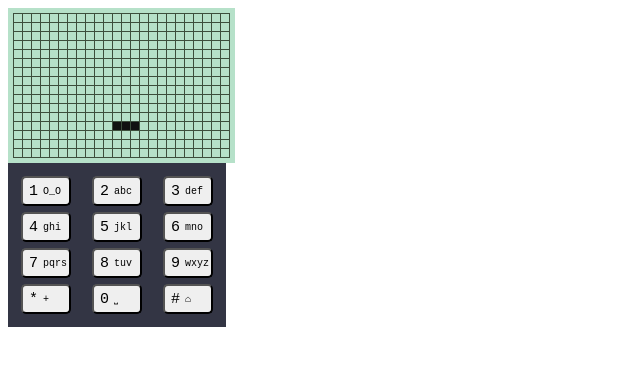
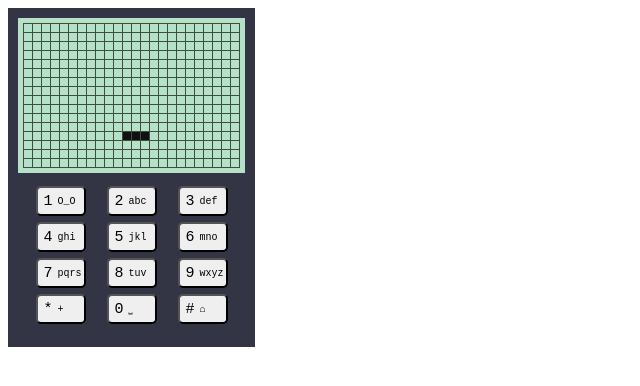
Before and after one commit to DeKoxD/snake-react, a React (Vite) app: page / in a window 1280 px wide. Shown: the top 386 px of the page, without its empty margins (0-640 px from the left). Built offline with nearby package versions, Linux system fonts and the light colour scheme.

Commit message:
feat: add body

```diff
--- a/src/Snake.tsx
+++ b/src/Snake.tsx
@@ -6,6 +6,7 @@ import DisplayCell, { DisplayCellProps } from "./style/DisplayCell";
 import DisplayContainer from "./style/DisplayContainer";
 import DisplayRow from "./style/DisplayRow";
 import { Coord } from "./Coord";
+import { PhoneBody } from "./style/PhoneBody";
 
 interface Props {
   sizeX: number;
@@ -138,7 +139,7 @@ function Snake({ sizeX, sizeY, frameRate }: Props) {
   }, [reset]);
 
   return (
-    <>
+    <PhoneBody>
       <DisplayContainer>
         {Array(sizeY)
           .fill(null)
@@ -180,7 +181,7 @@ function Snake({ sizeX, sizeY, frameRate }: Props) {
         reset={reset}
         start={start}
       />
-    </>
+    </PhoneBody>
   );
 }
 
--- /dev/null
+++ b/src/style/PhoneBody.tsx
@@ -0,0 +1,13 @@
+import styled from "styled-components";
+
+export const PhoneBody = styled.div`
+  display: flex;
+  flex-direction: column;
+  align-items: center;
+  justify-content: stat;
+  background-color: #f5f5f5;
+  height: fit-content;
+  width: fit-content;
+  padding: 10px;
+  background-color: ${(props) => props.theme.colors.bodyColor};
+`;
```
